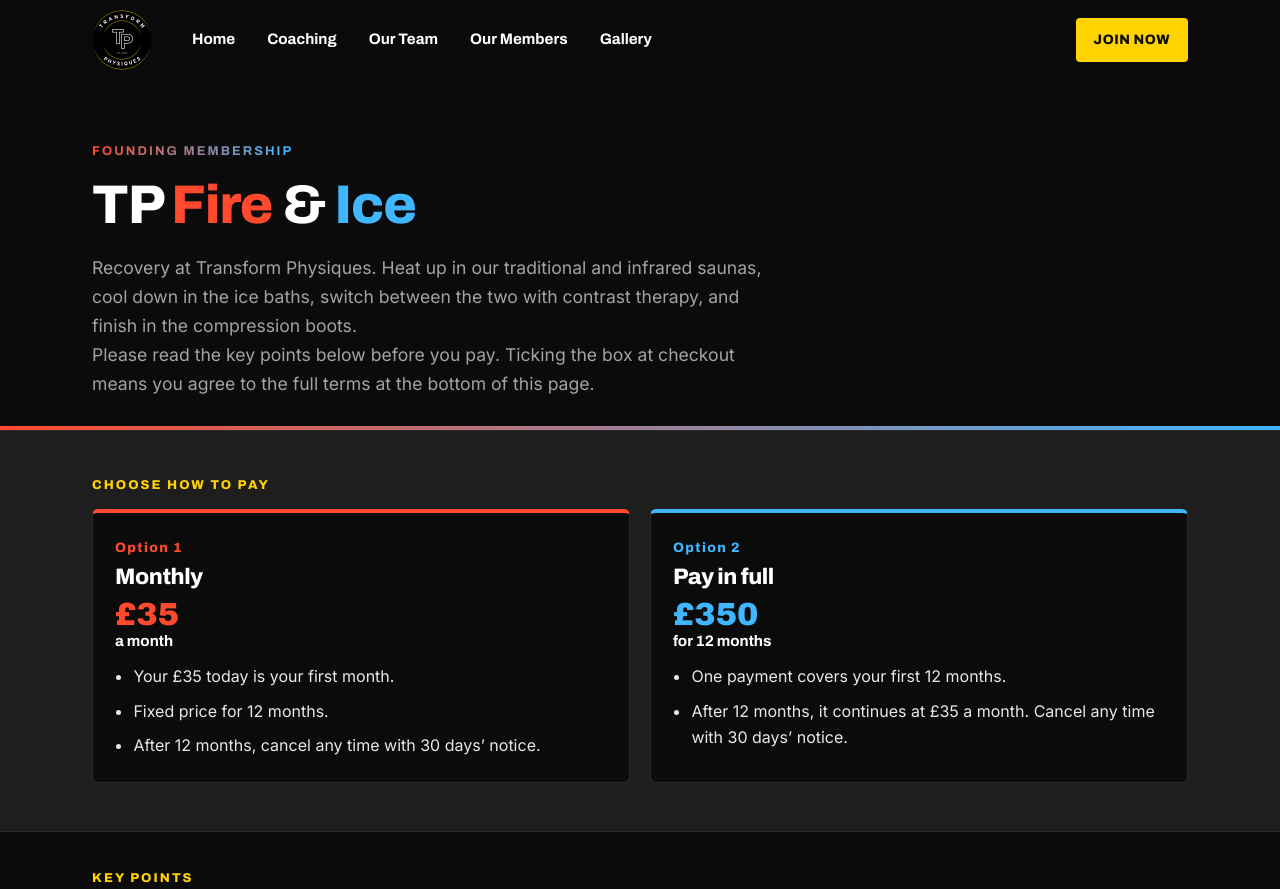
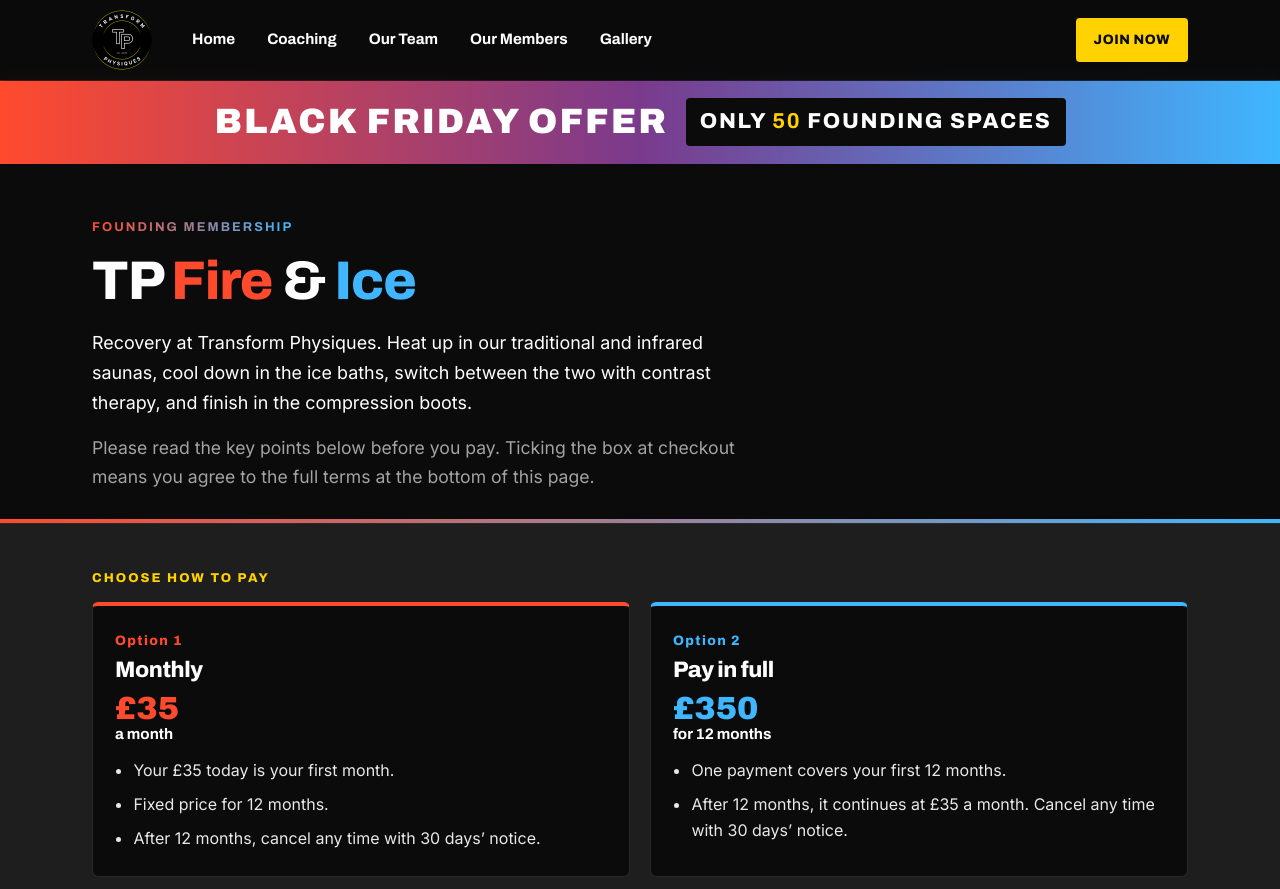
Before and after one commit to SteBell07/tp-gym-website, a plain HTML site: page fire-and-ice-terms.html in a window 1280 px wide. Shown: the top 889 px of the page. Drawn offline with Linux system fonts and the light colour scheme.

Commit message:
Add Black Friday banner to Fire & Ice page

```diff
--- a/fire-and-ice-terms.html
+++ b/fire-and-ice-terms.html
@@ -98,7 +98,7 @@
 .fi-fire { color: var(--fire); }
 .fi-ice { color: var(--ice); }
 .fi-title { font-size: clamp(2.6rem, 9vw, 4.6rem); margin-bottom: 18px; }
-.fi-lead { color: var(--white); font-size: 1.12rem; max-width: 60ch; margin-bottom: 16px; }
+.terms-intro .fi-lead { color: var(--white); font-size: 1.12rem; max-width: 60ch; margin-bottom: 16px; }
 .terms-intro { position: relative; }
 .terms-intro::after {
   content: ""; position: absolute; left: 0; right: 0; bottom: 0; height: 4px;
@@ -126,6 +126,28 @@
 #participant-waiver .terms-fold > summary { border-left-color: var(--fire); }
 .terms-contact { padding: 24px 0 40px; }
 @media print { .terms-intro::after { display: none; } }
+
+/* Black Friday banner */
+.bf-banner {
+  margin-top: var(--header-h);
+  background: linear-gradient(90deg, var(--fire), #7a3a8c 50%, var(--ice));
+  color: var(--white);
+  text-align: center;
+  padding: 18px 0;
+}
+.bf-banner .container { display: flex; flex-wrap: wrap; align-items: center; justify-content: center; gap: 6px 18px; }
+.bf-tag {
+  font-family: var(--font-head); font-weight: 900; text-transform: uppercase;
+  letter-spacing: 0.06em; font-size: clamp(1.4rem, 4.5vw, 2.2rem); line-height: 1.1;
+}
+.bf-text {
+  font-family: var(--font-head); font-weight: 800; text-transform: uppercase;
+  letter-spacing: 0.08em; font-size: clamp(1rem, 3vw, 1.35rem);
+  background: var(--black); padding: 6px 14px; border-radius: 4px;
+}
+.bf-text strong { color: var(--yellow); }
+.bf-banner + .terms-intro { padding-top: 48px; }
+@media print { .bf-banner { display: none; } }
   </style>
 </head>
 <body data-doc-status="final">
@@ -156,6 +178,14 @@
   </header>
 
   <main id="main" class="terms-page">
+
+    <!-- ===== BLACK FRIDAY BANNER ===== -->
+    <div class="bf-banner" role="note">
+      <div class="container">
+        <span class="bf-tag">Black Friday offer</span>
+        <span class="bf-text">Only <strong>50</strong> founding spaces</span>
+      </div>
+    </div>
 
     <!-- ===== INTRO ===== -->
     <section class="page-intro terms-intro">
```
